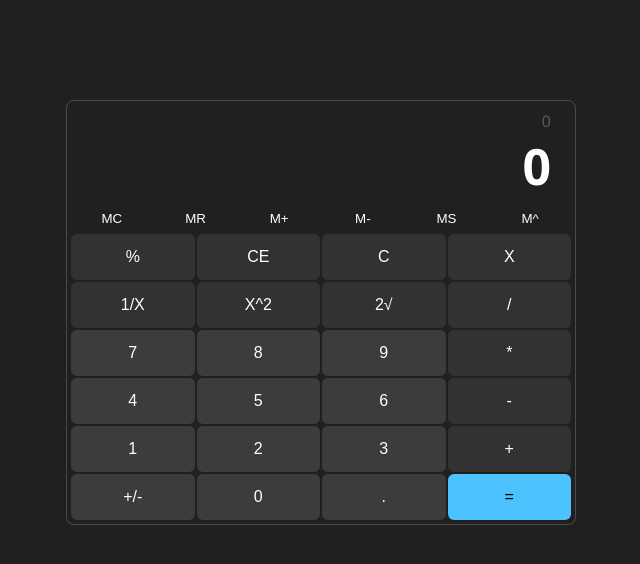
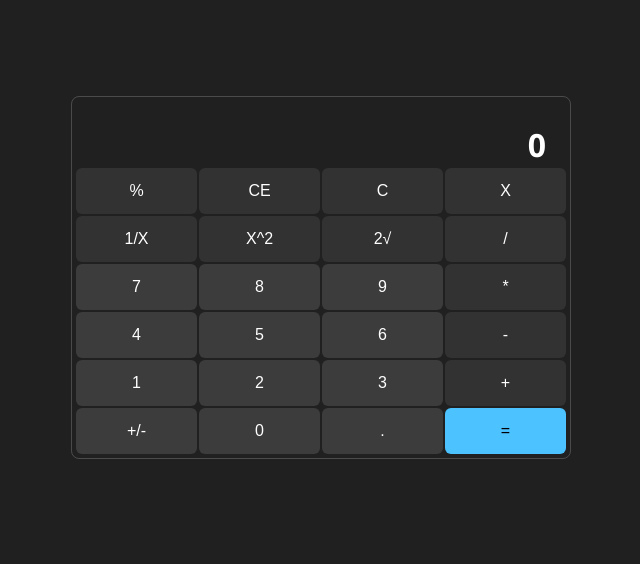
Before and after one commit to oPatrickDaniel/calculadora, a plain HTML site: page index.html in a window 1280 px wide. Both pictures are taken after a click on the button "CE". Shown: the whole page, without its empty margins (319-959 px from the left). Drawn offline with Linux system fonts and the light colour scheme.

Commit message:
atualização

```diff
--- a/index.html
+++ b/index.html
@@ -14,23 +14,15 @@
     <div class="container">
         <section class="display">
 
-            <h2 id="display_preview">0</h2>
+            <h2 class="opacity" id="display_preview">0</h2>
             <h1 id="display_result">0</h1>
         </section>
-        <section class="transparent_operators">
 
-            <input type="button" value="MC">
-            <input type="button" value="MR">
-            <input type="button" value="M+">
-            <input type="button" value="M-">
-            <input type="button" value="MS">
-            <input type="button" value="M^">
-        </section>
         <section class="operators">
 
             <input onclick="percentage()" type="button" value="%">
-            <input onclick="del()" type="button" value="CE">
-            <input onclick="to_clean()" type="button" value="C">
+            <input onclick="CE()" type="button" value="CE">
+            <input onclick="C()" type="button" value="C">
             <input onclick="del()" type="button" value="X">
             <input onclick="fracture()" type="button" value="1/X">
             <input onclick="pow()" type="button" value="X^2">
--- a/script/script.js
+++ b/script/script.js
@@ -1,8 +1,14 @@
-
 
 const display_result = document.getElementById("display_result")
 const display_preview = document.getElementById("display_preview")
 
+function config_opacity() {
+    if (display_preview.innerText == "0") {
+        display_preview.classList.add("opacity")
+    } else {
+        display_preview.classList.remove("opacity")
+    }
+}
 
 function inner_digit(num) {
 
@@ -30,12 +36,18 @@ function inner_preview(operator) {
     }
 
     display_result.innerText = "0"
+    config_opacity()
 }
 
-function to_clean() {
-
+function C() {
     display_preview.innerText = "0"
     display_result.innerText = "0"
+    config_opacity()
+}
+
+function CE() {
+    display_result.innerText = "0"
+    config_opacity()
 }
 
 function del() {
@@ -46,13 +58,6 @@ function del() {
     } else {
         document.getElementById("display_result").innerHTML = display_result.substring(0, display_result.length - 1)
     }
-}
-
-function final_result() {
-
-    result = display_preview.innerHTML + display_result.innerHTML
-    display_preview.innerText = "0"
-    display_result.innerText = eval(result)
 }
 
 function sqrt() {
@@ -74,3 +79,13 @@ function percentage() {
     let result = base_valor.substring(0, base_valor.length - 1) * (percentage / 100)
     display_result.innerText = result
 }
+
+
+
+function final_result() {
+
+    result = display_preview.innerHTML + display_result.innerHTML
+    display_preview.innerText = "0"
+    display_result.innerText = eval(result)
+    config_opacity()
+}
--- a/style/style.css
+++ b/style/style.css
@@ -3,7 +3,7 @@
 * {
     margin: 0;
     padding: 0;
-
+    box-sizing: border-box;
 }
 
 /* cores */
@@ -16,12 +16,18 @@
     --blue-hover: #47b1e8;
 }
 
+/* js modifiers */
+
+.opacity {
+    opacity: 0;
+}
+
 /* body */
 
 body {
     background-color: var(--back-color);
-    margin: 0 auto;
-    padding: 100px;
+    padding: 6em 3em;
+    font-family: 'Segoe UI', Tahoma, sans-serif;
 }
 
 .container {
@@ -31,18 +37,14 @@ body {
     border: 1px solid rgba(255, 255, 255, 0.193);
     border-radius: 8px;
     padding: 4px;
-    font-family: 'Segoe UI', Tahoma, sans-serif;
 }
 
 /* section display */
 
 .display {
-    height: 100px;
     padding: 0 20px;
-    display: flex;
-    flex-direction: column;
-    justify-content: center;
-    align-items: flex-end;
+    text-align: right;
+    overflow-wrap: break-word;
 }
 
 .display h2 {
@@ -53,12 +55,13 @@ body {
 
 .display h1 {
     color: white;
-    font-size: 50px;
+    font-size: 2em;
 }
 
 /* section calculator */
 
 .transparent_operators {
+    margin-top: 2em;
     display: grid;
     grid-template-columns: repeat(6, 1fr);
     gap: 2px;
```
